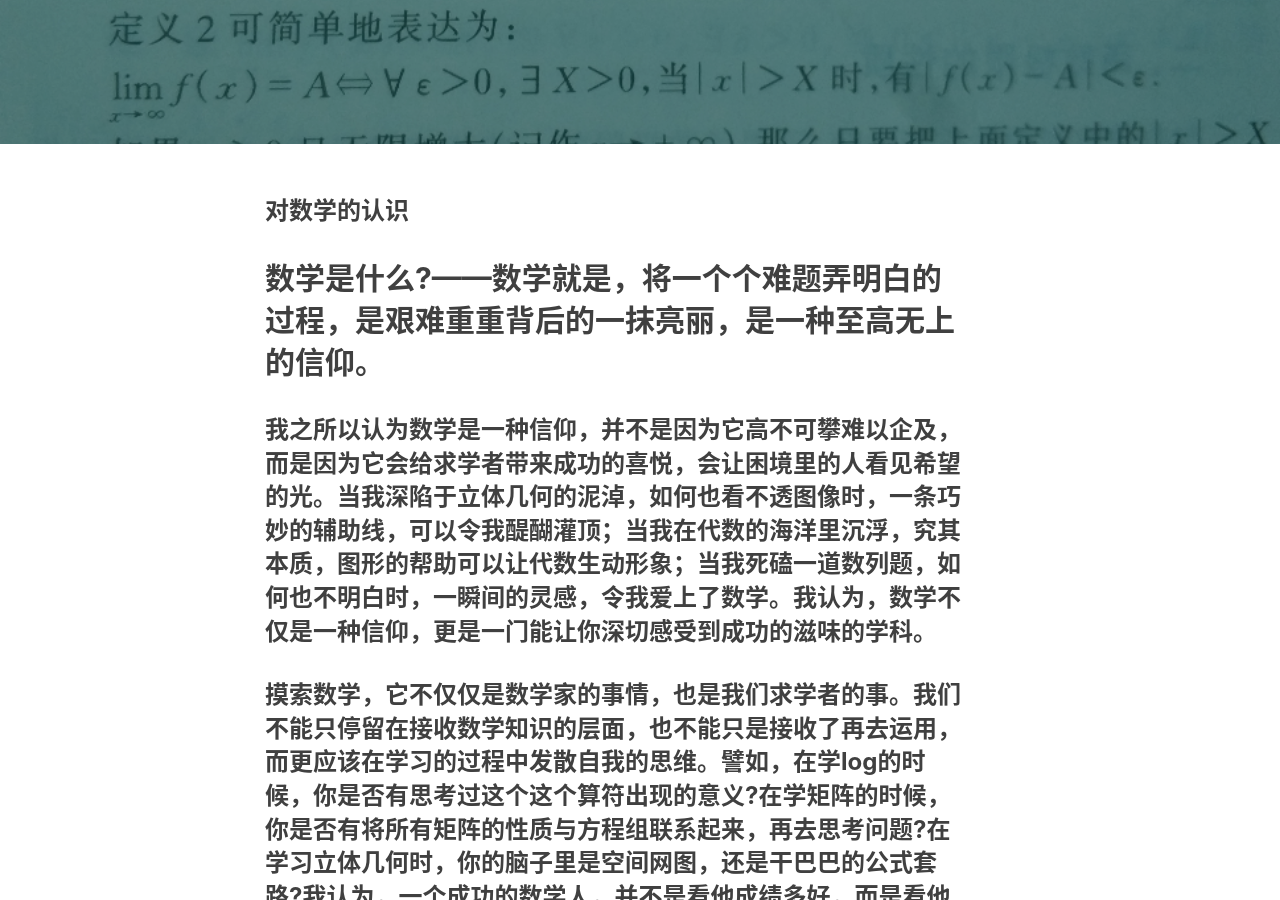
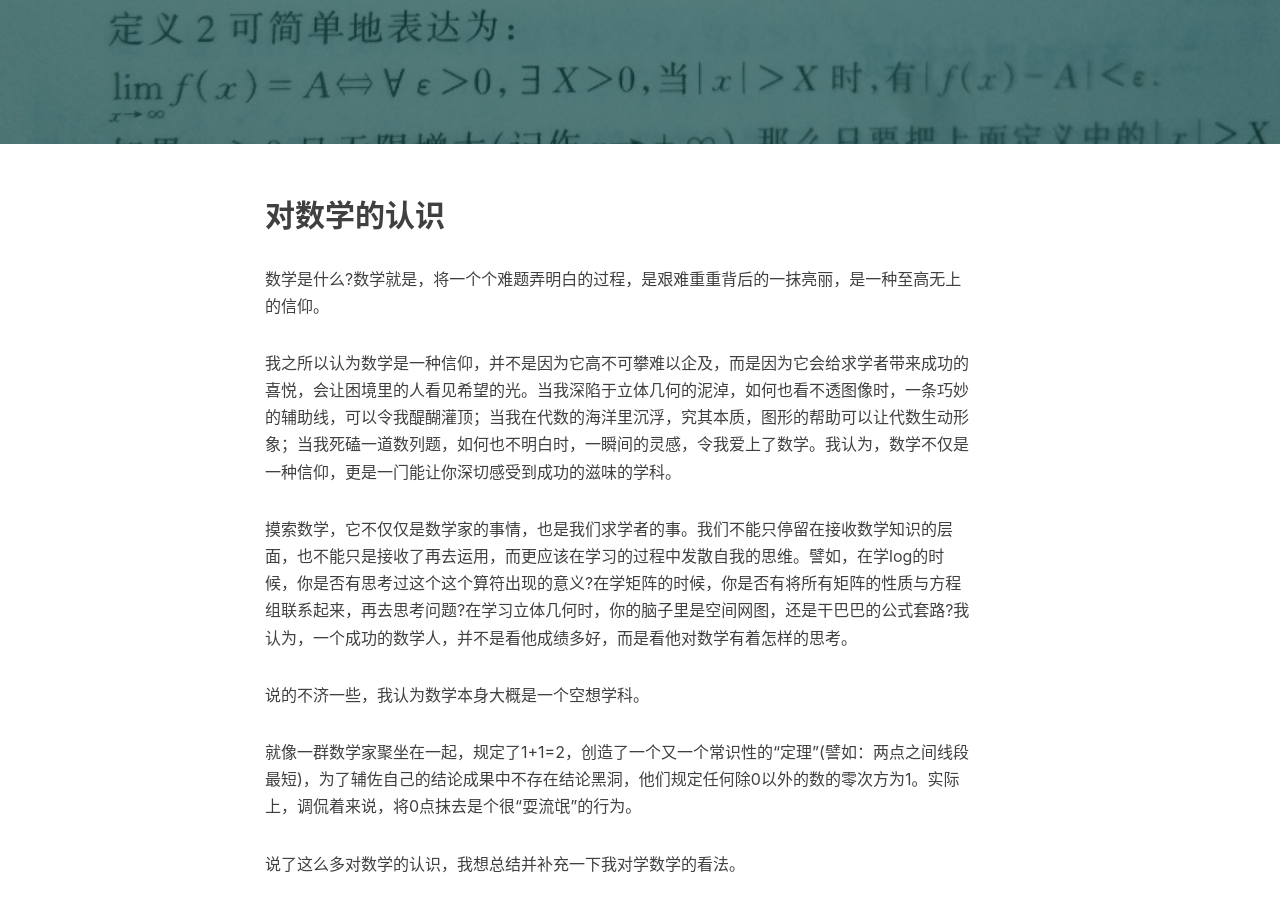
Before and after one commit to WHYBBE/WHYBBE.github.io, a Jekyll site: the page built from _posts/2018-11-01-math.md, in a window 1280 px wide and 900 px high, scrolled down 379 px. Built offline with Jekyll 4.4.1, drawn with Linux system fonts in a browser that asks for light colours; nearby versions of some CDN libraries; comment, search, counter and statistics services are not loaded; part of the change alters nothing that is shown.

````diff
--- a/_posts/2018-11-01-math.md
+++ b/_posts/2018-11-01-math.md
@@ -11,31 +11,29 @@ tags:
   - 数学
 ---
 
-### 对数学的认识
+## 对数学的认识
+数学是什么?数学就是，将一个个难题弄明白的过程，是艰难重重背后的一抹亮丽，是一种至高无上的信仰。
 
-## 数学是什么?——数学就是，将一个个难题弄明白的过程，是艰难重重背后的一抹亮丽，是一种至高无上的信仰。
+我之所以认为数学是一种信仰，并不是因为它高不可攀难以企及，而是因为它会给求学者带来成功的喜悦，会让困境里的人看见希望的光。当我深陷于立体几何的泥淖，如何也看不透图像时，一条巧妙的辅助线，可以令我醍醐灌顶；当我在代数的海洋里沉浮，究其本质，图形的帮助可以让代数生动形象；当我死磕一道数列题，如何也不明白时，一瞬间的灵感，令我爱上了数学。我认为，数学不仅是一种信仰，更是一门能让你深切感受到成功的滋味的学科。
 
-### 我之所以认为数学是一种信仰，并不是因为它高不可攀难以企及，而是因为它会给求学者带来成功的喜悦，会让困境里的人看见希望的光。当我深陷于立体几何的泥淖，如何也看不透图像时，一条巧妙的辅助线，可以令我醍醐灌顶；当我在代数的海洋里沉浮，究其本质，图形的帮助可以让代数生动形象；当我死磕一道数列题，如何也不明白时，一瞬间的灵感，令我爱上了数学。我认为，数学不仅是一种信仰，更是一门能让你深切感受到成功的滋味的学科。
+摸索数学，它不仅仅是数学家的事情，也是我们求学者的事。我们不能只停留在接收数学知识的层面，也不能只是接收了再去运用，而更应该在学习的过程中发散自我的思维。譬如，在学log的时候，你是否有思考过这个这个算符出现的意义?在学矩阵的时候，你是否有将所有矩阵的性质与方程组联系起来，再去思考问题?在学习立体几何时，你的脑子里是空间网图，还是干巴巴的公式套路?我认为，一个成功的数学人，并不是看他成绩多好，而是看他对数学有着怎样的思考。
 
-### 摸索数学，它不仅仅是数学家的事情，也是我们求学者的事。我们不能只停留在接收数学知识的层面，也不能只是接收了再去运用，而更应该在学习的过程中发散自我的思维。譬如，在学log的时候，你是否有思考过这个这个算符出现的意义?在学矩阵的时候，你是否有将所有矩阵的性质与方程组联系起来，再去思考问题?在学习立体几何时，你的脑子里是空间网图，还是干巴巴的公式套路?我认为，一个成功的数学人，并不是看他成绩多好，而是看他对数学有着怎样的思考。
+说的不济一些，我认为数学本身大概是一个空想学科。
 
-### 说的不济一些，我认为数学本身大概是一个空想学科。
+就像一群数学家聚坐在一起，规定了1+1=2，创造了一个又一个常识性的“定理”(譬如：两点之间线段最短)，为了辅佐自己的结论成果中不存在结论黑洞，他们规定任何除0以外的数的零次方为1。实际上，调侃着来说，将0点抹去是个很“耍流氓”的行为。
 
-### 就像一群数学家聚坐在一起，规定了1+1=2，创造了一个又一个常识性的“定理”(譬如：两点之间线段最短)，为了辅佐自己的结论成果中不存在结论黑洞，他们规定任何除0以外的数的零次方为1。实际上，调侃着来说，将0点抹去是个很“耍流氓”的行为。
+说了这么多对数学的认识，我想总结并补充一下我对学数学的看法。
+1. 其一，究其本质。其实，当你明白的了矩阵的本质是方程组时，就算你不知道数学家凯利的探究流程，你也能猜出一二。诚然，矩阵来自方程组，那么你不妨设想，有一天，一位数学家很闲，于是就用括号括住了方程组，顺便将未知数去掉，他一步一步运用方程的思想，创造了增广矩阵，最后造就了矩阵。
 
-## 说了这么多对数学的认识，我想总结并补充一下我对学数学的看法。
+2. 其二，保持敬畏。我认为，学习数学应当时刻保持一颗敬畏之心。不能因为学得了数学的皮毛而沾沾自喜，不能因为钻研出数学题获得了成功的喜悦就忘乎所以，而应该时时刻刻告诉自己，我所接触的数学不过九牛之一毛。即“不忘初心，方得始终”吧。
 
-## 其一，究其本质。其实，当你明白的了矩阵的本质是方程组时，就算你不知道数学家凯利的探究流程，你也能猜出一二。诚然，矩阵来自方程组，那么你不妨设想，有一天，一位数学家很闲，于是就用括号括住了方程组，顺便将未知数去掉，他一步一步运用方程的思想，创造了增广矩阵，最后造就了矩阵。
+3. 其三，发现神秘。值得一提的是，我高中的数学老师有句常挂嘴边的话：“看这个函数，是不是特别漂亮?”这一句话，常引得全班轰堂大笑，包括我。但是深思一番，她这话正是看见了数学神秘面纱后的那一丝美啊。数学向来以神秘箸称，(1+1/n)ⁿ的极限趋于自然数e，圆中藏匿着无理数π，而数字也不单单是实数，它被规划于直角坐标系，有了虚数i。而е的πi次方，竟等于-1！
 
-### 其二，保持敬畏。我认为，学习数学应当时刻保持一颗敬畏之心。不能因为学得了数学的皮毛而沾沾自喜，不能因为钻研出数学题获得了成功的喜悦就忘乎所以，而应该时时刻刻告诉自己，我所接触的数学不过九牛之一毛。即“不忘初心，方得始终”吧。
+几千年前，数学巨龙一直在沉睡。直到笛卡尔用两条互相垂直的射线将平面分成了四块，称其为“直角坐标系”后，数学巨龙方得以苏醒。数学函数由原先的晦涩变得生动鲜活，可以说，是笛卡尔赋予了所有函数以生命力，“数形结合”随之产生。依我陋见，是笛卡尔将枯燥的数学蛋糕抹上浪漫的植物奶油。他用直角坐标系画出了笛卡尔心形，向瑞典公主表明爱意…数学的浪漫因他而起。
 
-### 其三，发现神秘。值得一提的是，我高中的数学老师有句常挂嘴边的话：“看这个函数，是不是特别漂亮?”这一句话，常引得全班轰堂大笑，包括我。但是深思一番，她这话正是看见了数学神秘面纱后的那一丝美啊。数学向来以神秘箸称，(1+1/n)ⁿ的极限趋于自然数e，圆中藏匿着无理数π，而数字也不单单是实数，它被规划于直角坐标系，有了虚数i。而е的πi次方，竟等于-1！
+数学也似哲学，许多哲学方式也能来证明数学。譬如，非黑即白的反证法。再比如，我认为ε-δ语言，就像一种诡辩思想，画一个圈，一步一步让来着跳入，它告诉我们ε具有任意性，所以取什么值都是自由，甚至有时会摇身一变与δ相等。
 
-### 几千年前，数学巨龙一直在沉睡。直到笛卡尔用两条互相垂直的射线将平面分成了四块，称其为“直角坐标系”后，数学巨龙方得以苏醒。数学函数由原先的晦涩变得生动鲜活，可以说，是笛卡尔赋予了所有函数以生命力，“数形结合”随之产生。依我陋见，是笛卡尔将枯燥的数学蛋糕抹上浪漫的植物奶油。他用直角坐标系画出了笛卡尔心形，向瑞典公主表明爱意…数学的浪漫因他而起。
-
-### 数学也似哲学，许多哲学方式也能来证明数学。譬如，非黑即白的反证法。再比如，我认为ε-δ语言，就像一种诡辩思想，画一个圈，一步一步让来着跳入，它告诉我们ε具有任意性，所以取什么值都是自由，甚至有时会摇身一变与δ相等。
-
-### 初入大学的我，像一只初生的牛犊，面对着数学的猛虎却毫不畏惧。虽然心中带有疑惑与胆怯，但目光却是坚定的。我不明白前路如何，只清楚自己在走怎样的一条路，以及为什么要走这条路。恍然想起汪国真的一首诗——《热爱生命》。当我们面对未知的数学，我们不应当惧怕他，而应该将它看作知己。学数学者，不会轻言放弃。
+初入大学的我，像一只初生的牛犊，面对着数学的猛虎却毫不畏惧。虽然心中带有疑惑与胆怯，但目光却是坚定的。我不明白前路如何，只清楚自己在走怎样的一条路，以及为什么要走这条路。恍然想起汪国真的一首诗——《热爱生命》。当我们面对未知的数学，我们不应当惧怕他，而应该将它看作知己。学数学者，不会轻言放弃。
 ```
 - 我不去想是否能够成功
 - 既然选择了远方
@@ -54,15 +52,15 @@ tags:
 - 都在意料之中
 ```
 
-### 因为，答案永远只有一个。
+因为，答案永远只有一个。
 
-### 我们的目标非常坚定，就是向答案无限靠近。最后，逼近到一定程度以后，0.999...也会成为1。
+我们的目标非常坚定，就是向答案无限靠近。最后，逼近到一定程度以后，0.999...也会成为1。
 
-### 我不敢夸夸其谈自己的数学功底，也不敢说我认识了多少的数学。我一直坚信我了解的数学不过万分之一。当渺小的认知撑不起自己的信仰时，我们最应该做的便是学习、不断摸索。因此，我们应该怀着一颗敬畏数学的心，这并不是畏惧，而是尊重。
+我不敢夸夸其谈自己的数学功底，也不敢说我认识了多少的数学。我一直坚信我了解的数学不过万分之一。当渺小的认知撑不起自己的信仰时，我们最应该做的便是学习、不断摸索。因此，我们应该怀着一颗敬畏数学的心，这并不是畏惧，而是尊重。
 
-### 学了十几年的数学，我学会的不仅仅只是课本知识，更是一种面对生活的态度。当你面前有座大山时，普通人会想着如何跨越，而数学者会尝试跨越好几次，试图寻求最优解，这种寻找多种方法的思维，是数学教会我的，它让我明白何为“条条大路通罗马”，每次写题时，它似乎也在不断告诉我，坚定自己脚下的路，只要方法是正确的，你一定可以走到终点！其实数学专业也是如此，我不去想前路是否轻快，但我认为一定坎坷，我也仍旧要走好每一步。
+学了十几年的数学，我学会的不仅仅只是课本知识，更是一种面对生活的态度。当你面前有座大山时，普通人会想着如何跨越，而数学者会尝试跨越好几次，试图寻求最优解，这种寻找多种方法的思维，是数学教会我的，它让我明白何为“条条大路通罗马”，每次写题时，它似乎也在不断告诉我，坚定自己脚下的路，只要方法是正确的，你一定可以走到终点！其实数学专业也是如此，我不去想前路是否轻快，但我认为一定坎坷，我也仍旧要走好每一步。
 
-## 最后，我想用模拟海子的一首诗结尾
+最后，我想用模拟海子的一首诗结尾
 - 你来人间一趟
 - 顺带感受一下数学的芬芳
 - 和你的思维
````
